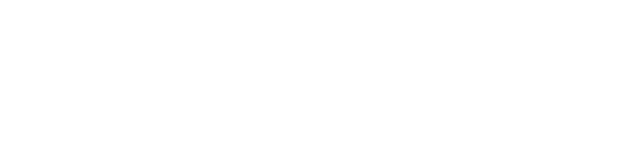
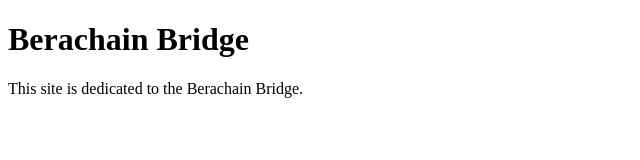
Before and after one commit to fangoverfang/blank-site, a website: page index.html in a window 1280 px wide. Shown: the whole page, without its empty margins (0-640 px from the left). Drawn offline with Linux system fonts and the light colour scheme.

Commit message:
Update index.html with Berachain Bridge title and description

```diff
--- a/index.html
+++ b/index.html
@@ -3,10 +3,11 @@
   <head>
     <meta charset="utf-8">
     <meta name="viewport" content="width=device-width, initial-scale=1">
-    <title>Blank Test Page</title>
-    <meta name="description" content="A minimal blank page for testing indexing and deployment.">
+    <title>Berachain Bridge</title>
+    <meta name="description" content="Berachain Bridge – explore resources, updates, and information about bridging with Berachain.">
   </head>
   <body>
-    <!-- Intentionally minimal. Add content as you experiment. -->
+    <h1>Berachain Bridge</h1>
+    <p>This site is dedicated to the Berachain Bridge.</p>
   </body>
 </html>
```
